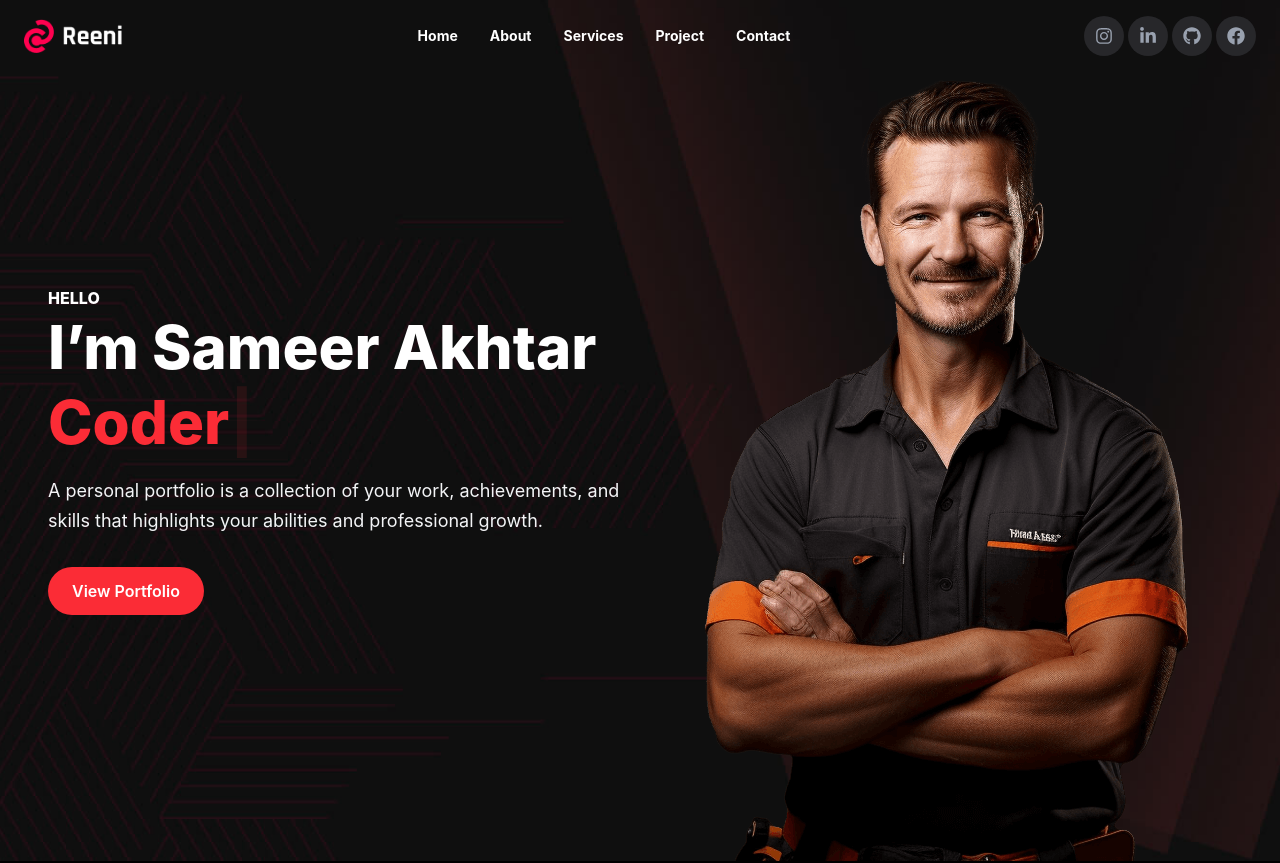
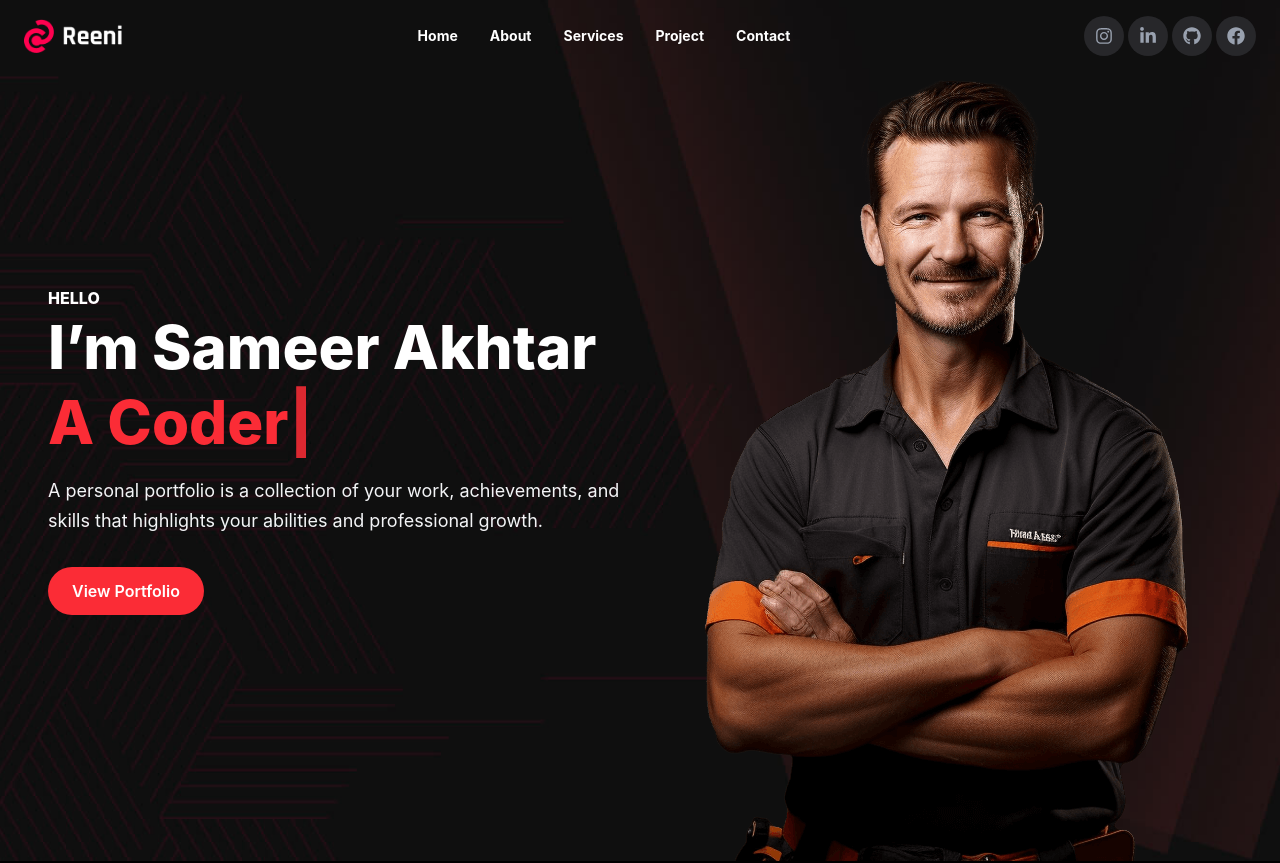
Before and after one commit to Sameer-Builds/React-Portfolio, a React (Vite) app: page / in a window 1280 px wide. Shown: the top 863 px of the page. Built offline with nearby package versions, Linux system fonts and the light colour scheme.

Commit message:
set a section

```diff
--- a/src/components/Hero.jsx
+++ b/src/components/Hero.jsx
@@ -20,9 +20,9 @@ function Hero() {
                     <h1 className="text-5xl md:text-6xl font-extrabold leading-tight text-red-500">
                         <ReactTyped
                             strings={[
-                                "Developer",
-                                "Thinker",
-                                "Coder"
+                                "A Developer",
+                                "A Thinker",
+                                "A Coder"
                             ]}
                             typeSpeed={70}
                             backSpeed={40}
```
